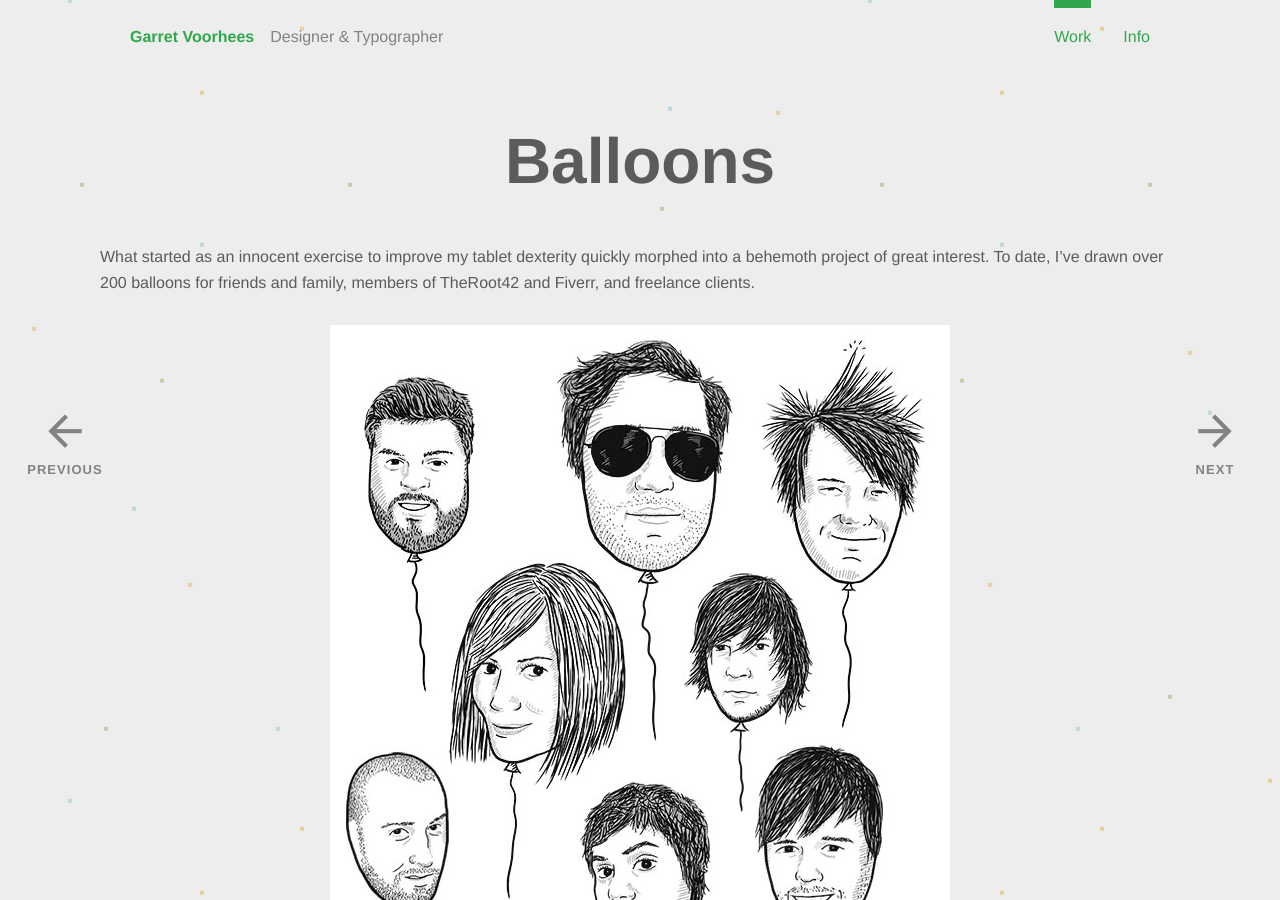
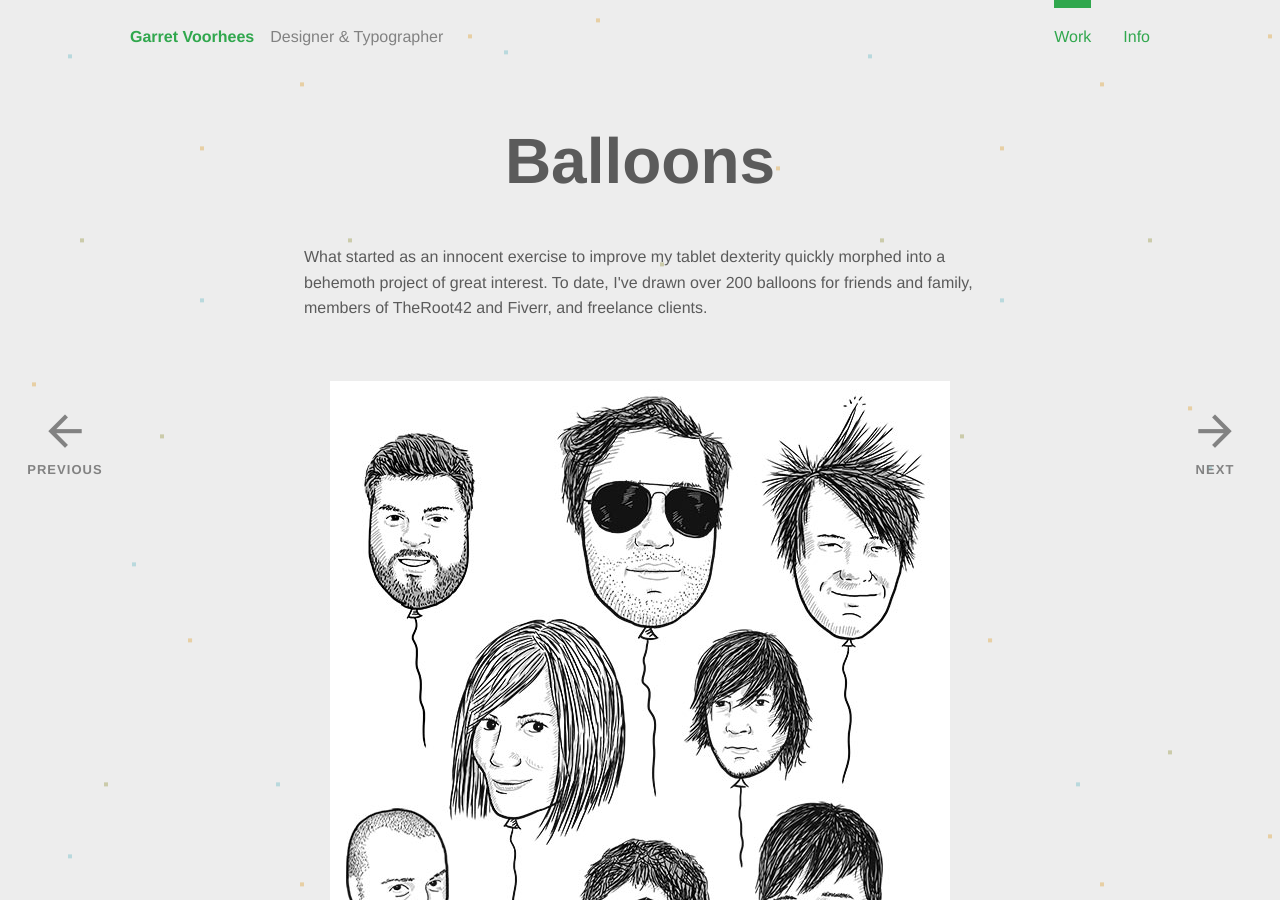
Before and after one commit to garretvoorhees/garretvoorhees.github.io, a Jekyll site: the page built from _posts/2015-02-01-balloons.markdown, in a window 1280 px wide and 900 px high. Built offline with Jekyll 4.4.1, drawn with Linux system fonts in a browser that asks for light colours; some web fonts are replaced.

Commit message:
Project description cleanup

```diff
--- a/_posts/2015-02-01-balloons.markdown
+++ b/_posts/2015-02-01-balloons.markdown
@@ -3,7 +3,9 @@
 title:  "Balloons"
 thumb: /projects/balloons/balloons-thumb.jpg
 ---
-What started as an innocent exercise to improve my tablet dexterity quickly morphed into a behemoth project of great interest. To date, I've drawn over 200 balloons for friends and family, members of TheRoot42 and Fiverr, and freelance clients.
+<div class="project-description">
+<p>What started as an innocent exercise to improve my tablet dexterity quickly morphed into a behemoth project of great interest. To date, I've drawn over 200 balloons for friends and family, members of TheRoot42 and Fiverr, and freelance clients.</p>
+</div>
 
 <figure><img src="/projects/balloons/balloon_02.jpg">
 <figcaption>This is a caption for this image and it might be some text.</figcaption>
--- a/_posts/2016-01-01-holidaycards.markdown
+++ b/_posts/2016-01-01-holidaycards.markdown
@@ -3,7 +3,9 @@
 title:  "Holiday Cards"
 thumb: /projects/holidaycards/holidaycards_thumb.jpg
 ---
+<div class="project-description">
 <p>A series of holiday cards.</p>
+</div>
 
 <figure><img src="/projects/holidaycards/holidaycards_2015.jpg"></figure>
 
```
